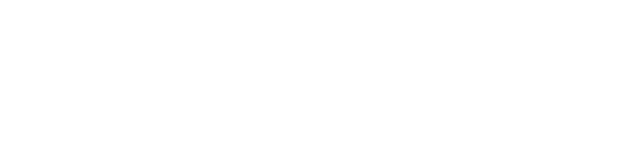
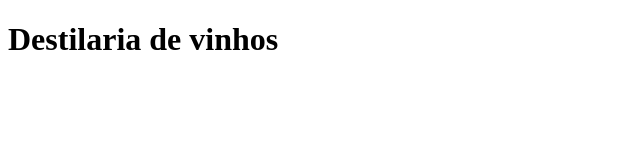
Before and after one commit to Lucasgnk/Wine-, a plain HTML site: page index.html in a window 1280 px wide. Shown: the whole page, without its empty margins (0-640 px from the left). Drawn offline with Linux system fonts and the light colour scheme.

Commit message:
Update index.html

```diff
--- a/index.html
+++ b/index.html
@@ -7,6 +7,6 @@
     <title>Wine</title>
 </head>
 <body>
-
+    <h1>Destilaria de vinhos</h1>
 </body>
 </html>
```
